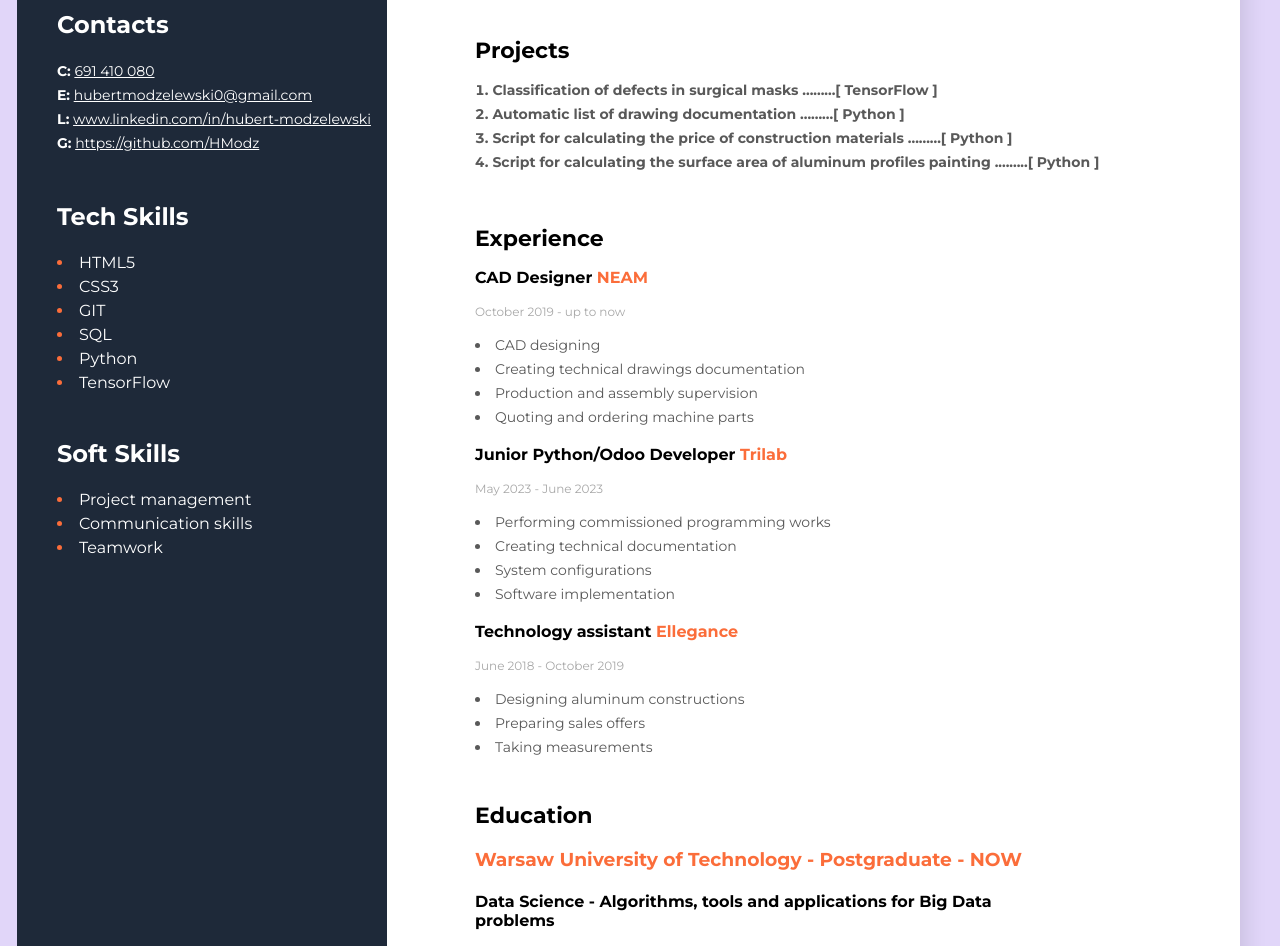
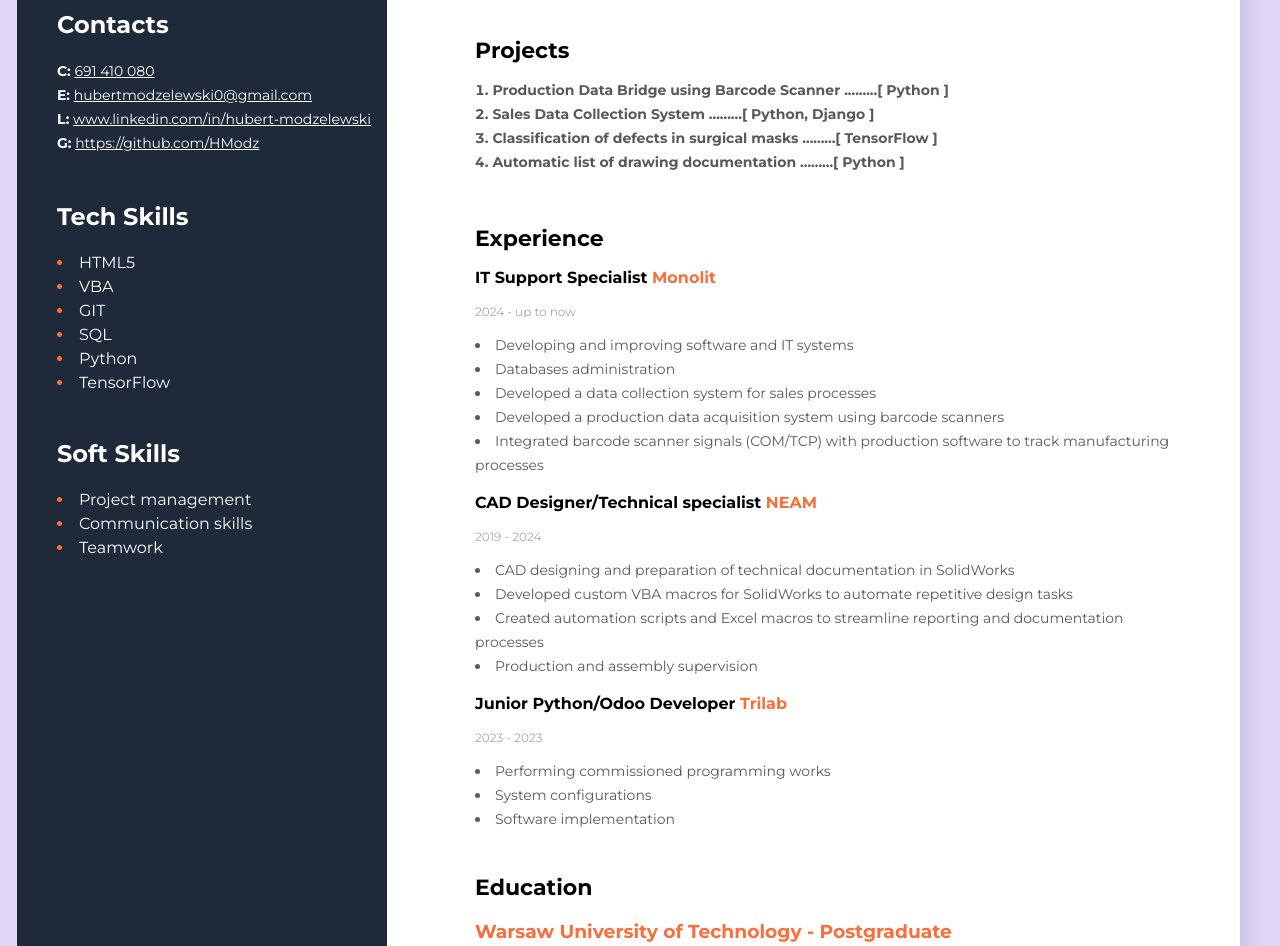
Before and after one commit to HModz/cv, a plain HTML site: page index.html in a window 1280 px wide. Shown: the part 432-1378 px from the top of the page. Drawn offline with Linux system fonts and the light colour scheme.

Commit message:
Update index.html

```diff
--- a/index.html
+++ b/index.html
@@ -17,7 +17,7 @@
         <div class="wrapper">
             <main>
                 <div class="intro">
-                    <h2 class="job">CAD Designer</h2>
+                    <h2 class="job">IT Support Specialist</h2>
                     <h1 class="header-name">Hubert Modzelewski</h1>
                     <p class="description">
                         As a skilled machine constructor with a strong technical
@@ -36,6 +36,24 @@
 
                     <ol class="list-primary">
                         <li class="list-links">
+                            Production Data Bridge using Barcode Scanner
+                            <span class="list-links">.........</span>[<span
+                                class="list-links"
+                            >
+                                Python</span
+                            >
+                            ]
+                        </li>
+                        <li class="list-links">
+                            Sales Data Collection System
+                            <span class="list-links">.........</span>[<span
+                                class="list-links"
+                            >
+                                Python, Django</span
+                            >
+                            ]
+                        </li>
+                        <li class="list-links">
                             Classification of defects in surgical masks
                             <span class="list-links">.........</span>[<span
                                 class="list-links"
@@ -53,57 +71,54 @@
                             >
                             ]
                         </li>
-                        <li class="list-links">
-                            Script for calculating the price of construction
-                            materials
-                            <span class="list-links">.........</span>[<span
-                                class="list-links"
-                            >
-                                Python</span
-                            >
-                            ]
-                        </li>
-                        <li class="list-links">
-                            Script for calculating the surface area of aluminum
-                            profiles painting
-                            <span class="list-links">.........</span>[<span
-                                class="list-links"
-                            >
-                                Python</span
-                            >
-                            ]
-                        </li>
                     </ol>
                 </div>
                 <div>
                     <h2 class="header-primary">Experience</h2>
                     <h3 class="job-position">
-                        CAD Designer
+                        IT Support Specialist
+                        <span class="highlight">Monolit</span>
+                    </h3>
+                    <p class="date">2024 - up to now</p>
+                    <ul class="job-list">
+                        <li class="job-list-item">Developing and improving software and IT systems</li>
+                        <li class="job-list-item">
+                            Databases administration
+                        </li>
+                        <li class="job-list-item">
+                            Developed a data collection system for sales processes
+                        </li>
+                        <li class="job-list-item">
+                            Developed a production data acquisition system using barcode scanners
+                        </li>
+                        <li class="job-list-item">
+                            Integrated barcode scanner signals (COM/TCP) with production software to track manufacturing processes
+                        </li>
+                    </ul>
+                    <h3 class="job-position">
+                        CAD Designer/Technical specialist
                         <span class="highlight">NEAM</span>
                     </h3>
-                    <p class="date">October 2019 - up to now</p>
+                    <p class="date">2019 - 2024</p>
                     <ul class="job-list">
-                        <li class="job-list-item">CAD designing</li>
+                        <li class="job-list-item">CAD designing and preparation of technical documentation in SolidWorks</li>
                         <li class="job-list-item">
-                            Creating technical drawings documentation
+                            Developed custom VBA macros for SolidWorks to automate repetitive design tasks
+                        </li>
+                        <li class="job-list-item">
+                            Created automation scripts and Excel macros to streamline reporting and documentation processes
                         </li>
                         <li class="job-list-item">
                             Production and assembly supervision
-                        </li>
-                        <li class="job-list-item">
-                            Quoting and ordering machine parts
                         </li>
                     </ul>
                      <h3 class="job-position">
                         Junior Python/Odoo Developer
                         <span class="highlight">Trilab</span>
                     </h3>
-                    <p class="date">May 2023 - June 2023</p>
+                    <p class="date">2023 - 2023</p>
                     <ul class="job-list">
                         <li class="job-list-item">Performing commissioned programming works</li>
-                        <li class="job-list-item">
-                            Creating technical documentation
-                        </li>
                         <li class="job-list-item">
                             System configurations
                         </li>
@@ -112,24 +127,10 @@
                         </li>
                     </ul>
                 </div>
-                <div>
-                    <h3 class="job-position">
-                        Technology assistant
-                        <span class="highlight">Ellegance</span>
-                    </h3>
-                    <p class="date">June 2018 - October 2019</p>
-                    <ul class="job-list">
-                        <li class="job-list-item">
-                            Designing aluminum constructions
-                        </li>
-                        <li class="job-list-item">Preparing sales offers</li>
-                        <li class="job-list-item">Taking measurements</li>
-                    </ul>
-                </div>
                 <div class="education">
                     <h2 class="header-primary">Education</h2>
                     <h3 class="highlight">
-                        Warsaw University of Technology - Postgraduate - NOW
+                        Warsaw University of Technology - Postgraduate
                     </h3>
                     <h4>
                         Data Science - Algorithms, tools and applications for
@@ -192,7 +193,7 @@
                     <h2 class="header-secondary">Tech Skills</h2>
                     <ul class="list-secondary">
                         <li><span class="list-secondary-item">HTML5</span></li>
-                        <li><span class="list-secondary-item">CSS3</span></li>
+                        <li><span class="list-secondary-item">VBA</span></li>
                         <li><span class="list-secondary-item">GIT</span></li>
                         <li>
                             <span class="list-secondary-item">SQL</span>
```
